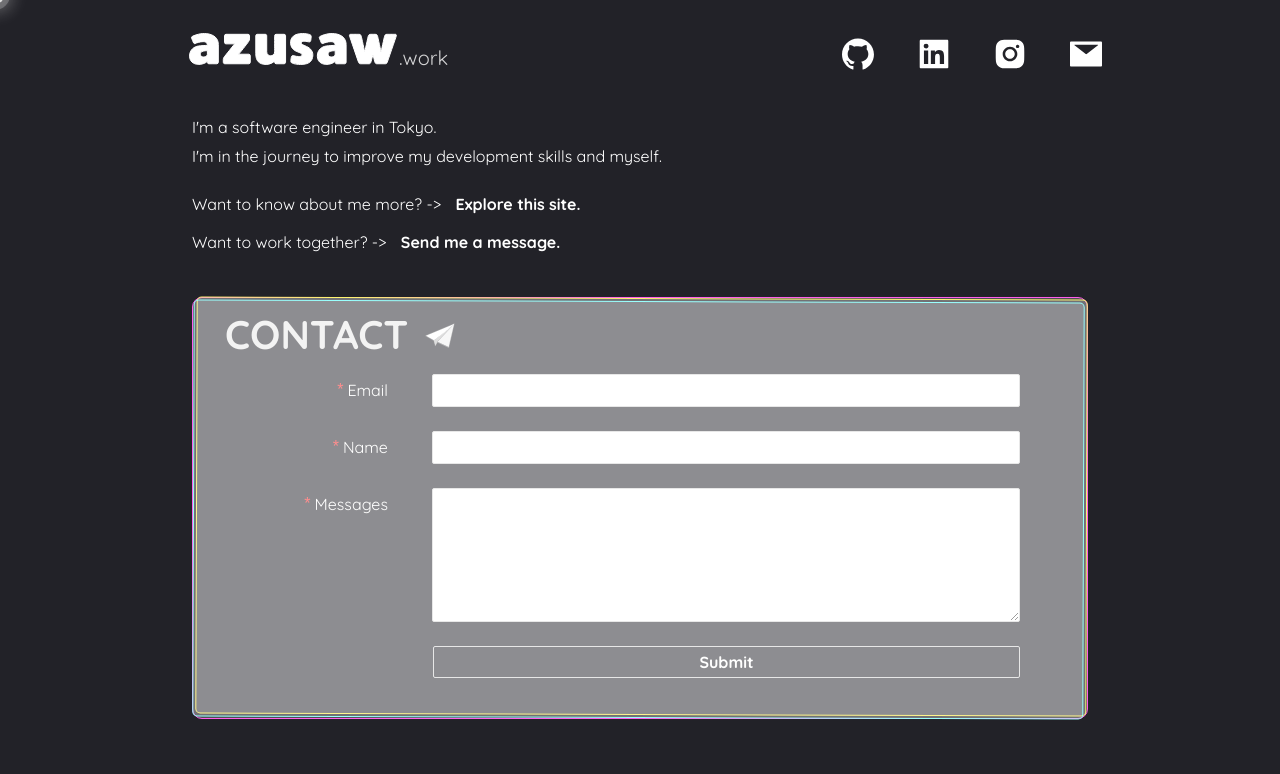
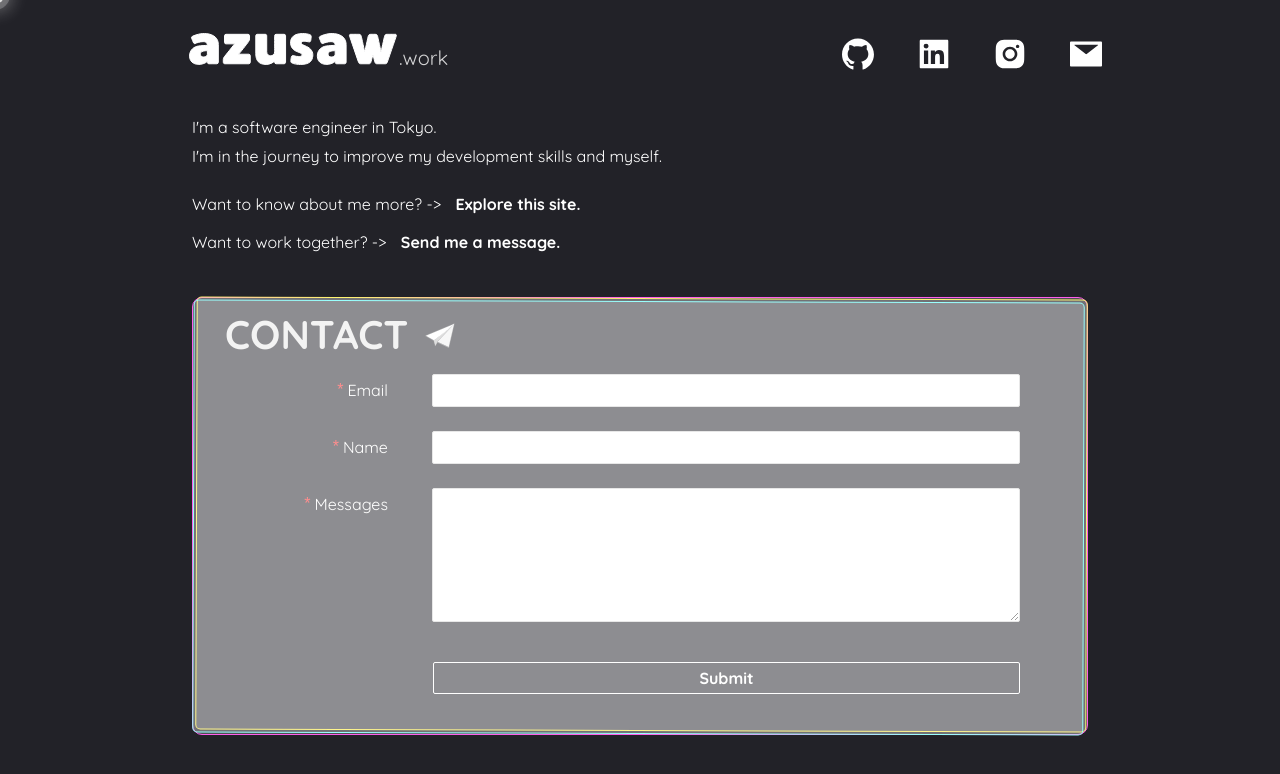
Before and after one commit to azusaw/azusaw_com, a Next.js app: page / in a window 1280 px wide. Shown: the top 774 px of the page. Built offline with nearby package versions, Linux system fonts and the light colour scheme.

Commit message:
fixed submit button

```diff
--- a/styles/common.module.css
+++ b/styles/common.module.css
@@ -10,13 +10,16 @@
 .pointer:hover {
   cursor: pointer;
 }
-.submitButton {
+.submitButton, .submitButton:focus, .submitButton:visited {
+  margin-top: 1rem;
   font-weight: bold;
   color: #fff;
+  border:1px solid #fff;
   background: transparent;
   transition: all .5s ease-in-out;
 }
 .submitButton:hover {
+  color: #555;
   background: #fcffa2;
   transition: all .5s ease-in-out;
 }
```
